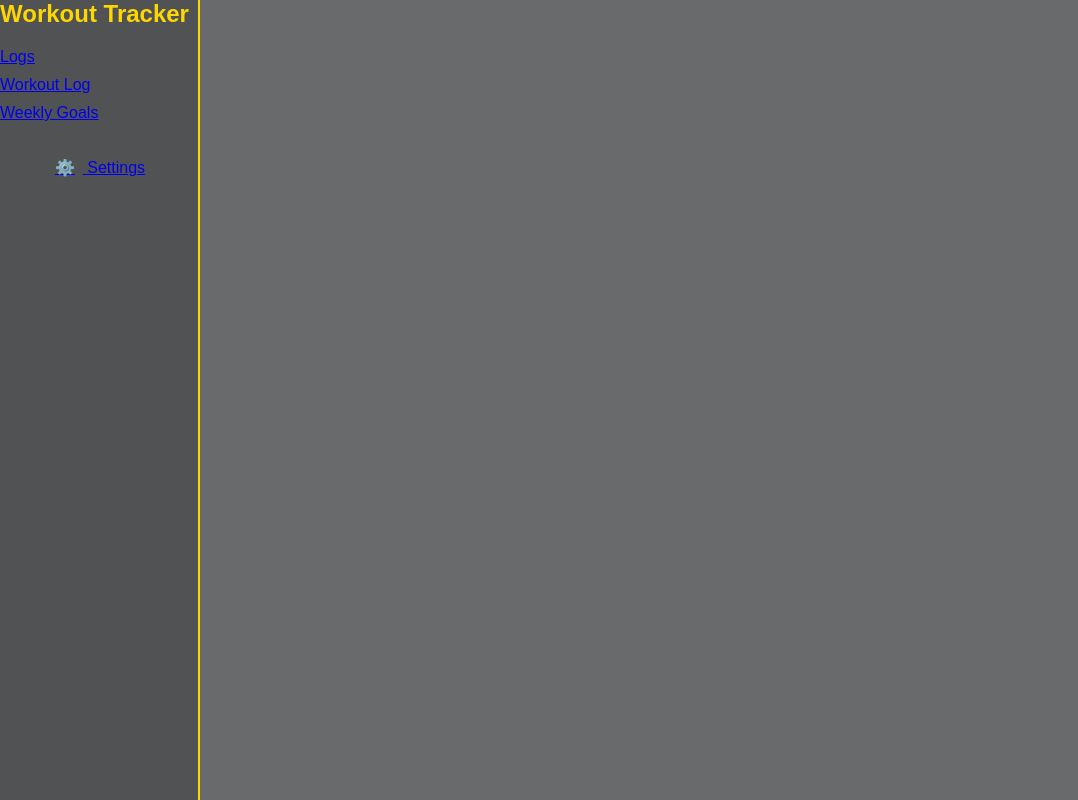
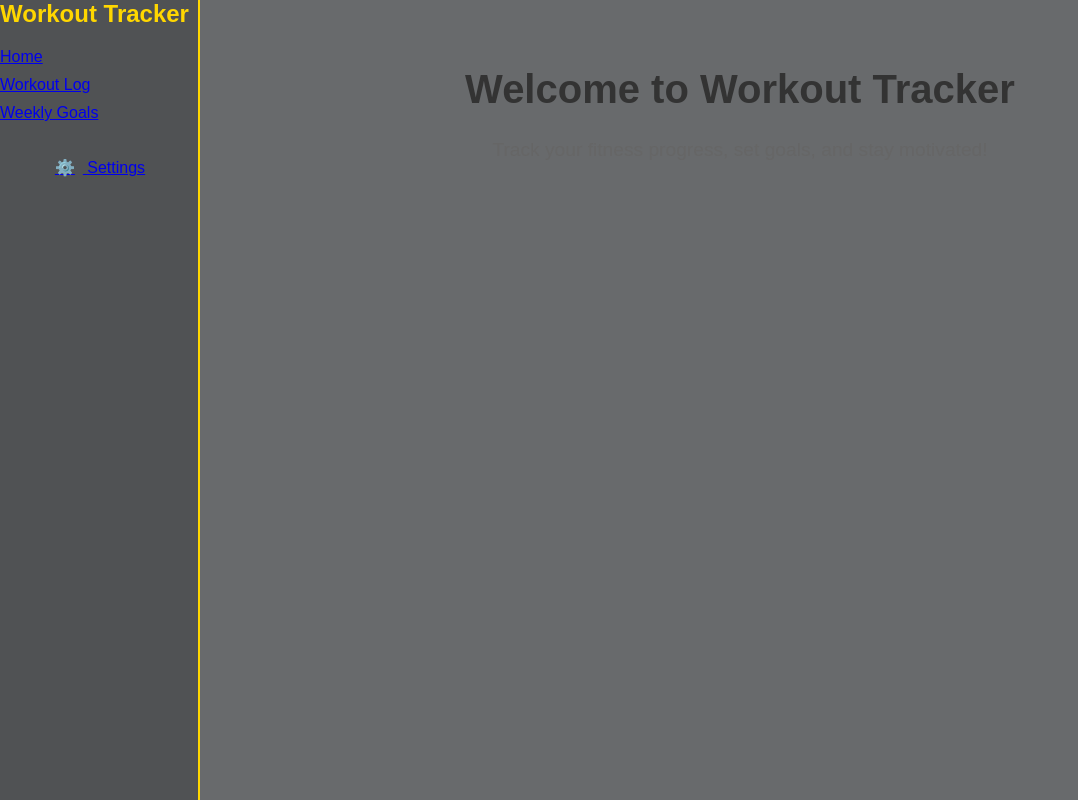
Before and after one commit to dkpunit/workout-tracker, a React (Create React App) app: page / in a window 1280 px wide. Shown: the whole page, without its empty margins (0-1078 px from the left). Built offline with nearby package versions, Linux system fonts and the light colour scheme.

Commit message:
feat: Add Home page and update sidebar navigation
- Created HomePage.js component in the pages folder.
- Added a route for the Home page ('/') in App.js.
- Updated the sidebar to include a Home link above Logs.
- Styled the Home page with optional HomePage.css.

```diff
--- a/src/App.js
+++ b/src/App.js
@@ -3,6 +3,7 @@ import { BrowserRouter as Router, Routes, Route, Link } from "react-router-dom";
 import "./App.css";
 import LogsPage from "./pages/LogsPage.js";
 import GoalsPage from "./pages/GoalsPage.js";
+import HomePage from "./pages/HomePage.js"; // Import the new HomePage component
 
 function App() {
   return (
@@ -12,7 +13,7 @@ function App() {
           <h2>Workout Tracker</h2>
           <ul>
             <li>
-              <Link to="/logs">Logs</Link>
+              <Link to="/">Home</Link>
             </li>
             <li>
               <Link to="/logs">Workout Log</Link>
@@ -29,6 +30,7 @@ function App() {
         </div>
         <div className="main-content">
           <Routes>
+            <Route path="/" element={<HomePage />} /> {/* New HomePage route */}
             <Route path="/logs" element={<LogsPage />} />
             <Route path="/goals" element={<GoalsPage />} />
             <Route path="/settings" element={<div>Settings Page</div>} />
--- /dev/null
+++ b/src/pages/HomePage.css
@@ -0,0 +1,14 @@
+.home-page {
+    text-align: center;
+    padding: 20px;
+  }
+
+  .home-page h1 {
+    font-size: 2.5rem;
+    color: #333;
+  }
+
+  .home-page p {
+    font-size: 1.2rem;
+    color: #666;
+  }
--- /dev/null
+++ b/src/pages/HomePage.js
@@ -0,0 +1,13 @@
+import React from "react";
+import "./HomePage.css"; // Optional CSS for HomePage
+
+const HomePage = () => {
+  return (
+    <div className="home-page">
+      <h1>Welcome to Workout Tracker</h1>
+      <p>Track your fitness progress, set goals, and stay motivated!</p>
+    </div>
+  );
+};
+
+export default HomePage;
```
